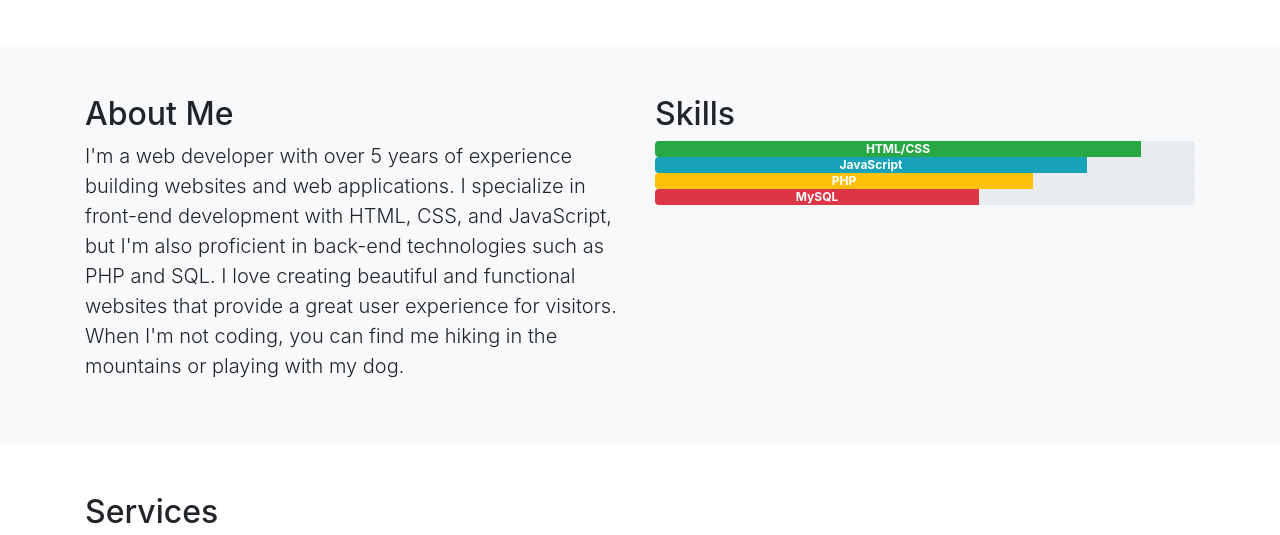
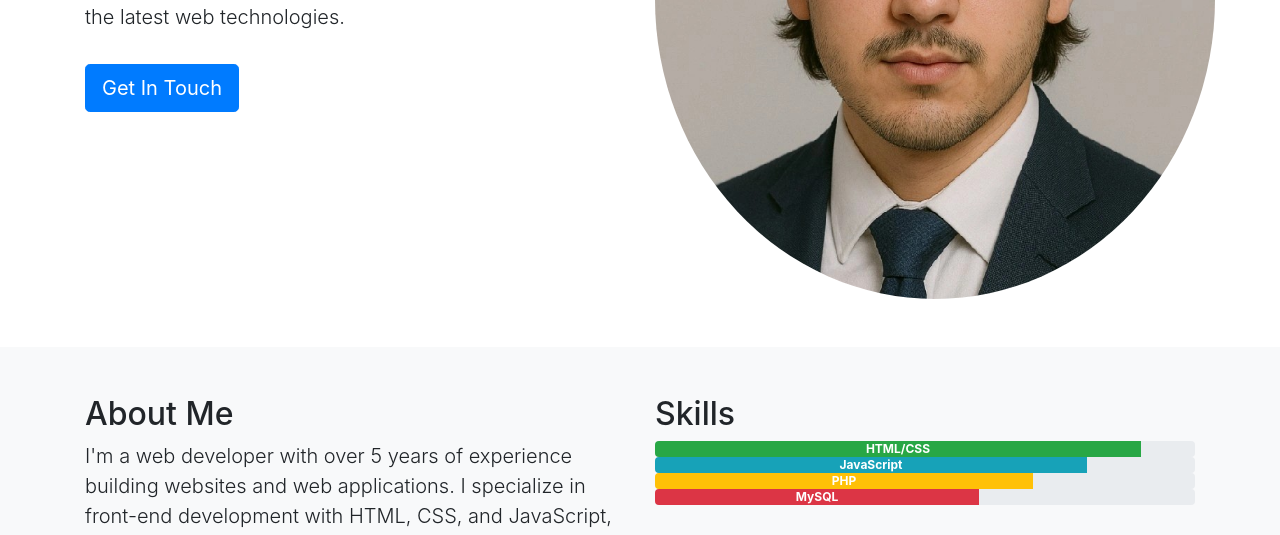
Before and after one commit to hridaybedi123/Minimal_Port_3, a PHP site: page / in a window 1280 px wide. Shown: the part 419-954 px from the top of the page. Run offline with PHP 8.4, Linux system fonts and the light colour scheme; some libraries are stand-ins or nearby versions.

Commit message:
made profile photo work

```diff
--- a/index.html
+++ b/index.html
@@ -51,7 +51,7 @@
                   <a href="#contact" class="btn btn-primary btn-lg mt-3">Get In Touch</a>
                </div>
                <div class="col-md-6">
-                  <img src="C:\Users\THOT_SLAYER_2.0\Desktop\Sense\Portfolio\Minimal_Port_3\images\profile.jpg">
+                  <img id="profile_pic" src="images\profile.jpg">
                </div>
             </div>
          </div>
--- a/style.css
+++ b/style.css
@@ -17,3 +17,9 @@
     max-width: 100%;
     overflow: hidden;
   }
+
+  #profile_pic{
+    border-radius: 600%;
+    width: 560px;
+    height: 600px;
+  }
```
